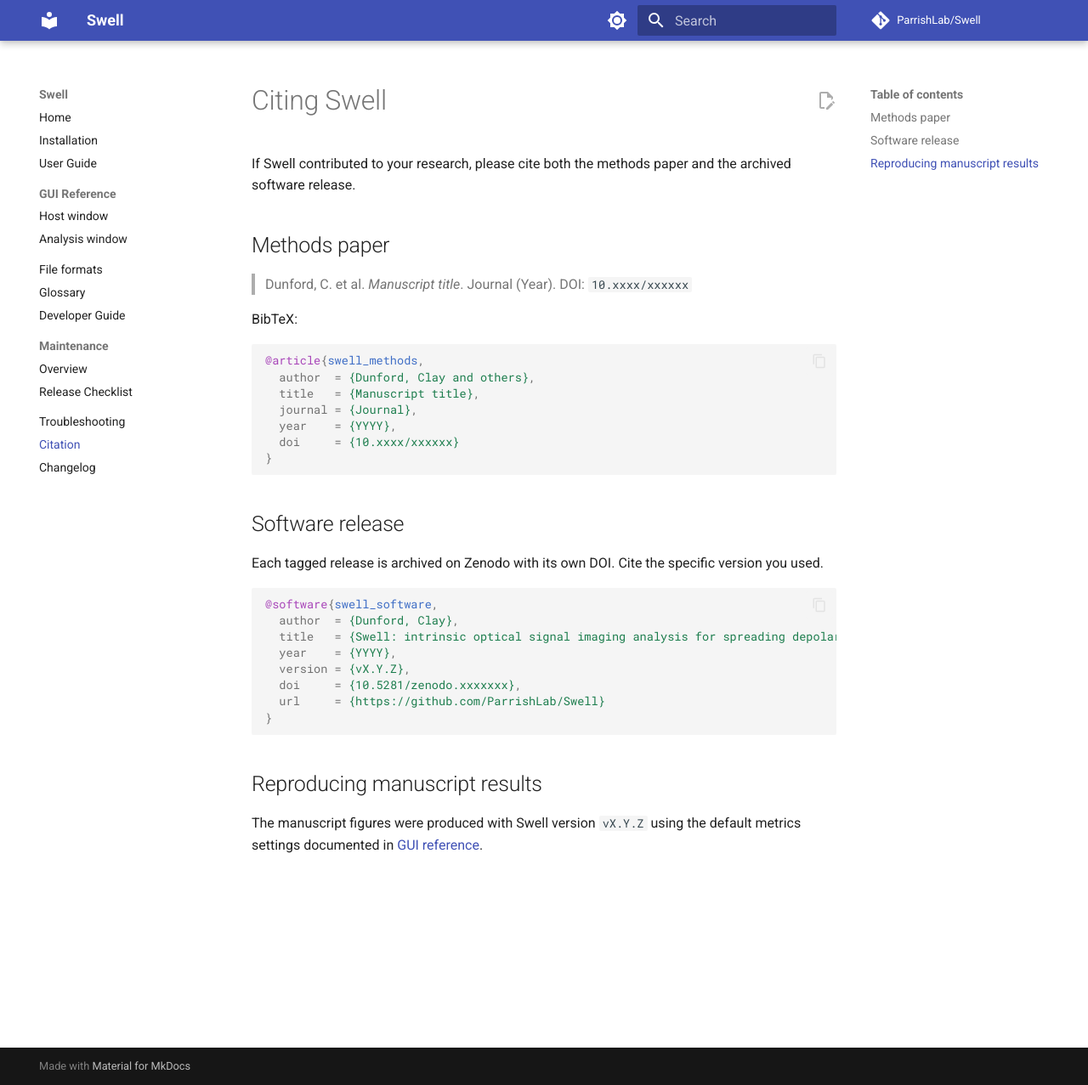
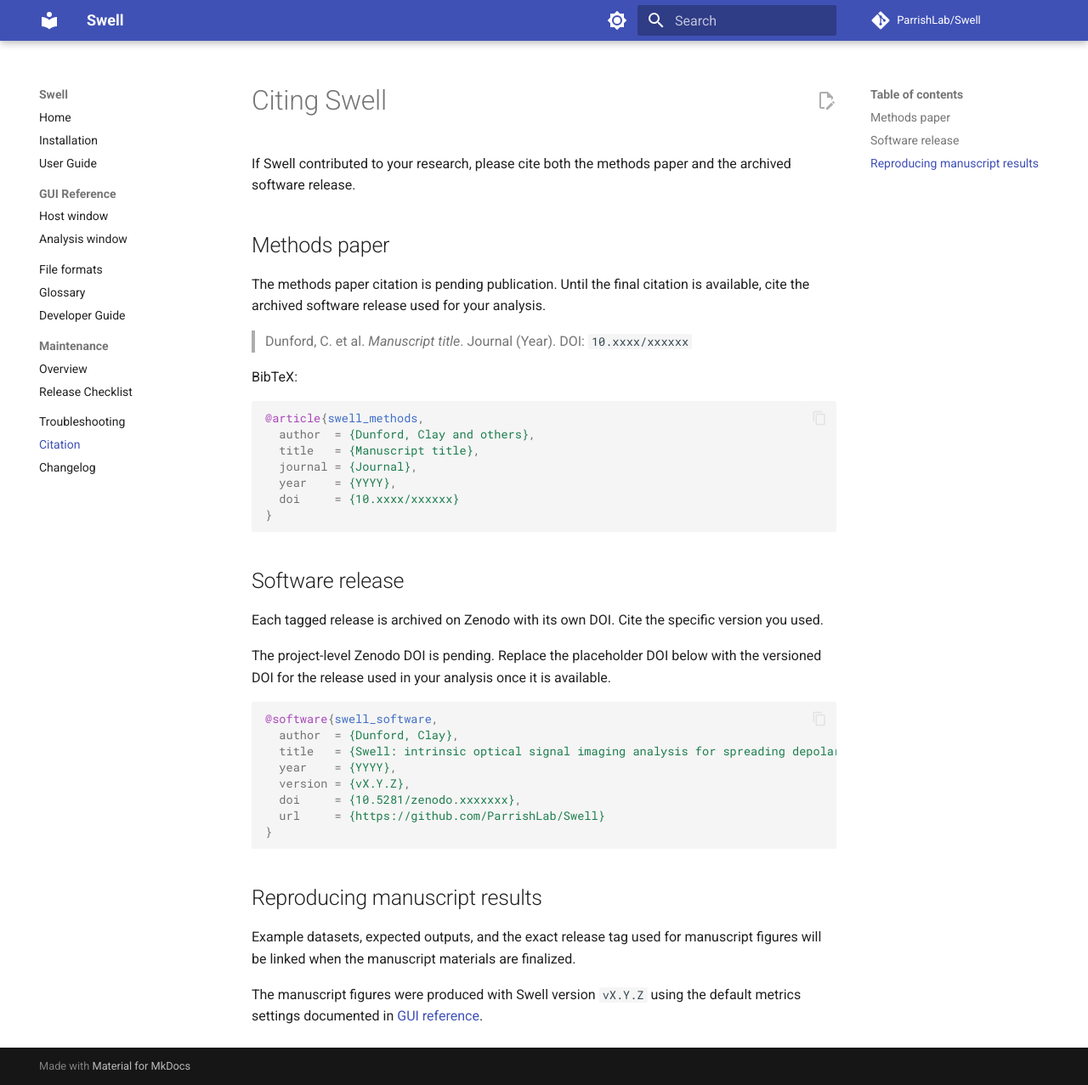
Before and after one commit to ParrishLab/Swell, an MkDocs documentation site: the page built from docs/citation.md, in a window 1280 px wide and 1277 px high. Shown: the whole window at 85% size. Built offline with MkDocs 1.6.1 and Material for MkDocs 9.7.7, drawn with Linux system fonts in a browser that asks for light colours; comment, search, counter and statistics services are not loaded.

Commit message:
Clean up public readiness issues

````diff
--- a/docs/citation.md
+++ b/docs/citation.md
@@ -4,7 +4,8 @@ If Swell contributed to your research, please cite both the methods paper and th
 
 ## Methods paper
 
-<!-- TODO: replace with final citation once published -->
+The methods paper citation is pending publication. Until the final citation is
+available, cite the archived software release used for your analysis.
 
 > Dunford, C. et al. *Manuscript title*. Journal (Year). DOI: `10.xxxx/xxxxxx`
 
@@ -24,7 +25,8 @@ BibTeX:
 
 Each tagged release is archived on Zenodo with its own DOI. Cite the specific version you used.
 
-<!-- TODO: add Zenodo DOI badge and versioned DOI once minted -->
+The project-level Zenodo DOI is pending. Replace the placeholder DOI below with
+the versioned DOI for the release used in your analysis once it is available.
 
 ```bibtex
 @software{swell_software,
@@ -39,6 +41,7 @@ Each tagged release is archived on Zenodo with its own DOI. Cite the specific ve
 
 ## Reproducing manuscript results
 
-<!-- TODO: link example dataset, expected outputs, and the exact release tag used for the figures -->
+Example datasets, expected outputs, and the exact release tag used for
+manuscript figures will be linked when the manuscript materials are finalized.
 
 The manuscript figures were produced with Swell version `vX.Y.Z` using the default metrics settings documented in [GUI reference](gui/analysis-window.md#metrics-settings).
````
Also changed, not shown: README.md (+1 -1 lines), docs/release-checklist.md (+1 -1 lines), 3 other files.
